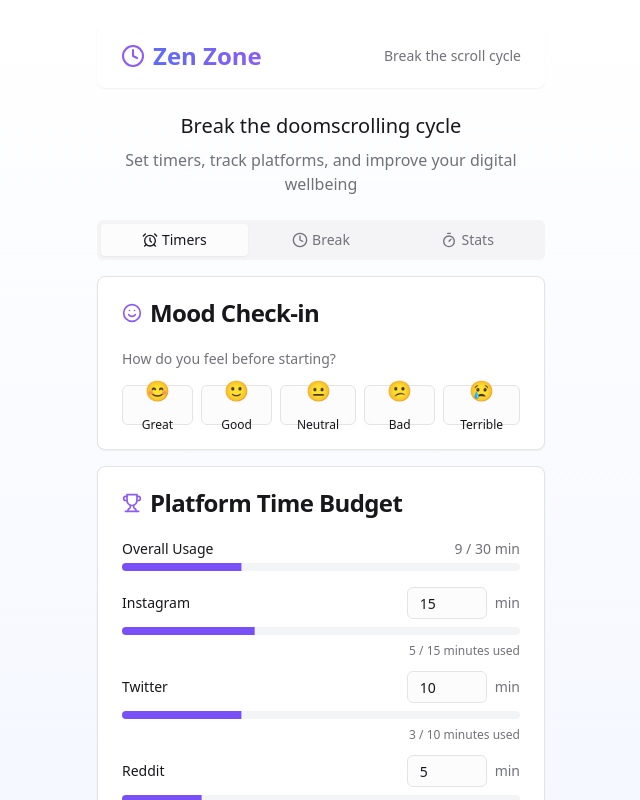
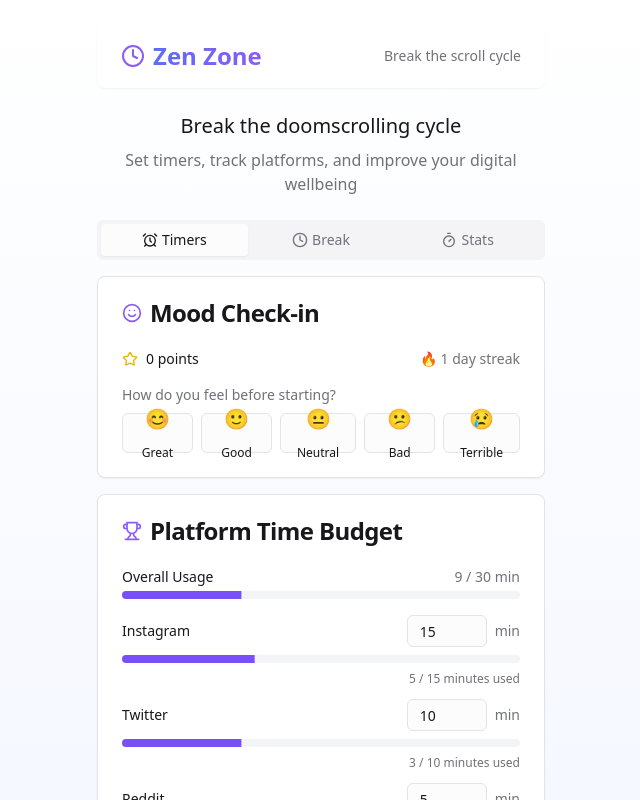
Before and after one commit to abhisheksharma007/zen-zone-app, a React (Vite) app: page / in a window 1280 px wide. Shown: the top 800 px of the page, without its empty margins (319-959 px from the left). Built offline with nearby package versions, Linux system fonts and the light colour scheme.

Commit message:
Add a new feature

```diff
--- a/src/components/MoodTracker.tsx
+++ b/src/components/MoodTracker.tsx
@@ -2,13 +2,18 @@
 import { useState } from "react";
 import { Card, CardContent, CardHeader, CardTitle } from "@/components/ui/card";
 import { Button } from "@/components/ui/button";
-import { Smile } from "lucide-react";
+import { Smile, Star } from "lucide-react";
+import { calculatePoints } from "@/utils/achievementUtils";
+import { Progress } from "@/components/ui/progress";
 
 type Mood = "great" | "good" | "neutral" | "bad" | "terrible";
 
 const MoodTracker = () => {
-  const [currentMood, setCurrentMood] = useState<Mood | null>(null);
+  const [beforeMood, setBeforeMood] = useState<Mood | null>(null);
+  const [afterMood, setAfterMood] = useState<Mood | null>(null);
   const [showingPostScroll, setShowingPostScroll] = useState(false);
+  const [currentStreak, setCurrentStreak] = useState(1);
+  const [totalPoints, setTotalPoints] = useState(0);
 
   const moods: { value: Mood; emoji: string; label: string }[] = [
     { value: "great", emoji: "😊", label: "Great" },
@@ -19,10 +24,22 @@ const MoodTracker = () => {
   ];
 
   const handleMoodSelect = (mood: Mood) => {
-    setCurrentMood(mood);
     if (!showingPostScroll) {
+      setBeforeMood(mood);
       setShowingPostScroll(true);
+    } else {
+      setAfterMood(mood);
+      // Calculate points when both moods are recorded
+      const earnedPoints = calculatePoints(beforeMood!, mood, true);
+      setTotalPoints(prev => prev + earnedPoints);
+      setCurrentStreak(prev => prev + 1);
     }
+  };
+
+  const resetMoodTracking = () => {
+    setBeforeMood(null);
+    setAfterMood(null);
+    setShowingPostScroll(false);
   };
 
   return (
@@ -35,16 +52,42 @@ const MoodTracker = () => {
       </CardHeader>
       <CardContent>
         <div className="space-y-4">
+          <div className="flex justify-between items-center mb-4">
+            <div className="flex items-center gap-2">
+              <Star className="h-4 w-4 text-yellow-500" />
+              <span className="text-sm font-medium">{totalPoints} points</span>
+            </div>
+            <div className="text-sm text-muted-foreground">
+              🔥 {currentStreak} day streak
+            </div>
+          </div>
+
+          <div className="space-y-2">
+            {beforeMood && !afterMood && (
+              <div className="mb-2">
+                <div className="text-sm mb-1">Before mood:</div>
+                <div className="flex items-center gap-2">
+                  <span className="text-xl">{moods.find(m => m.value === beforeMood)?.emoji}</span>
+                  <span className="text-sm">{moods.find(m => m.value === beforeMood)?.label}</span>
+                </div>
+              </div>
+            )}
+
             <p className="text-sm text-muted-foreground">
               {showingPostScroll
                 ? "How do you feel after scrolling?"
                 : "How do you feel before starting?"}
             </p>
+
             <div className="flex justify-between gap-2">
               {moods.map((mood) => (
                 <Button
                   key={mood.value}
-                variant={currentMood === mood.value ? "default" : "outline"}
+                  variant={
+                    (showingPostScroll ? afterMood : beforeMood) === mood.value
+                      ? "default"
+                      : "outline"
+                  }
                   className="flex-1 flex-col py-3"
                   onClick={() => handleMoodSelect(mood.value)}
                 >
@@ -54,6 +97,19 @@ const MoodTracker = () => {
               ))}
             </div>
           </div>
+
+          {afterMood && (
+            <div className="pt-4">
+              <Button
+                variant="outline"
+                className="w-full"
+                onClick={resetMoodTracking}
+              >
+                Start New Session
+              </Button>
+            </div>
+          )}
+        </div>
       </CardContent>
     </Card>
   );
--- /dev/null
+++ b/src/utils/achievementUtils.ts
@@ -0,0 +1,24 @@
+
+export interface Achievement {
+  id: string;
+  name: string;
+  description: string;
+  points: number;
+  earned: boolean;
+}
+
+export const calculatePoints = (beforeMood: string, afterMood: string, withinLimit: boolean): number => {
+  let points = 0;
+
+  // Points for completing mood check-in
+  points += 10;
+
+  // Bonus points for improving or maintaining positive mood
+  if (beforeMood === "terrible" && ["neutral", "good", "great"].includes(afterMood)) points += 20;
+  if (beforeMood === "bad" && ["good", "great"].includes(afterMood)) points += 15;
+
+  // Points for staying within time limit
+  if (withinLimit) points += 25;
+
+  return points;
+};
```
Lines whose indentation alone changed are shown as unchanged.
